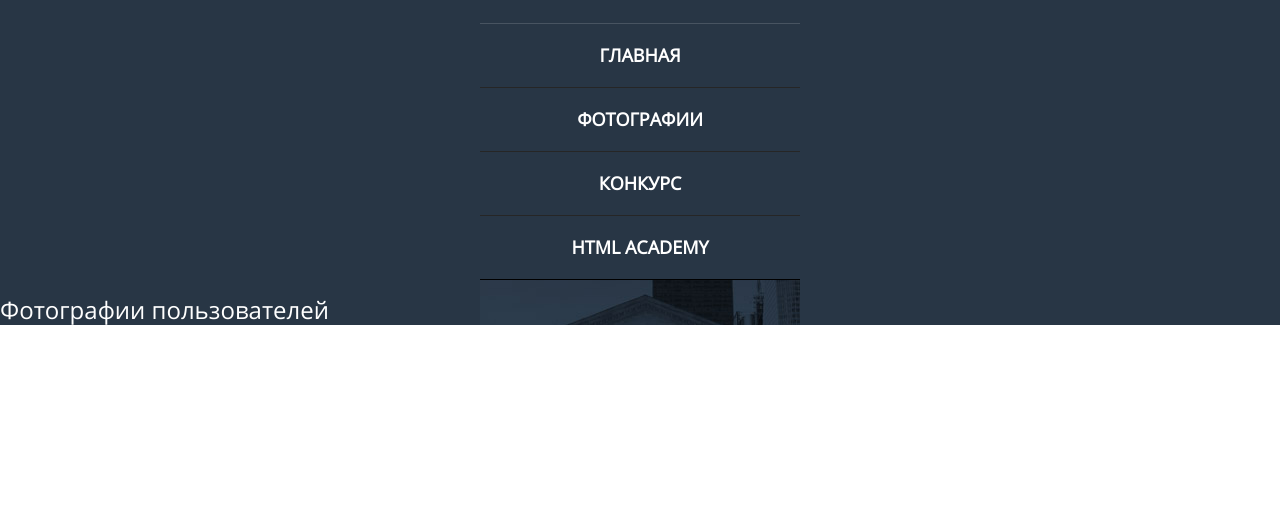
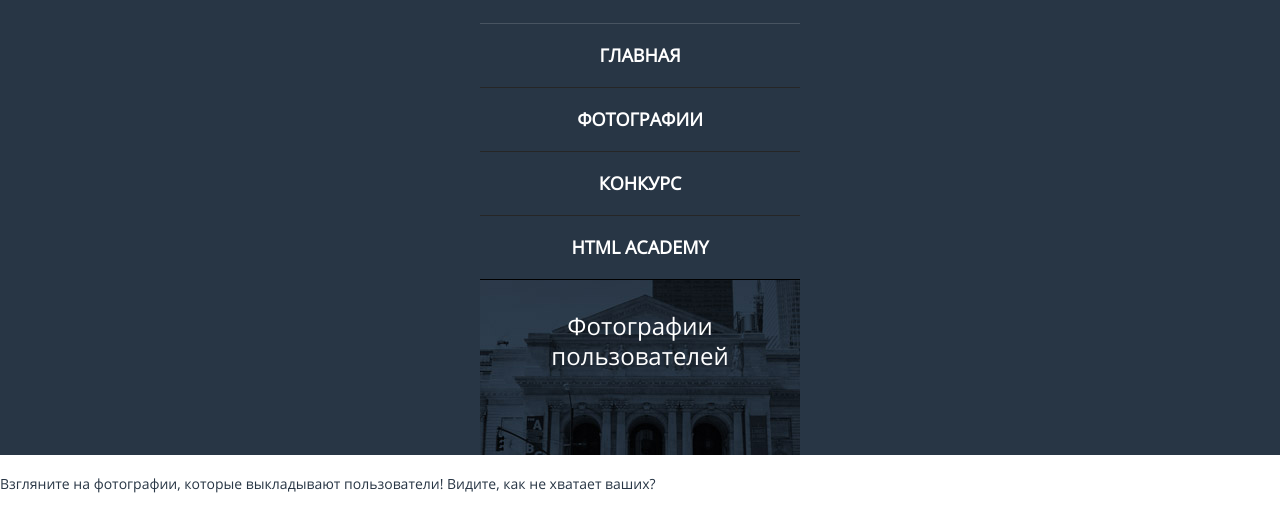
Before and after one commit to paulhardwork/89187-pink, a website: page source/photo.html in a window 1280 px wide. Shown: the part 47-552 px from the top of the page. Drawn offline with nearby package versions, Linux system fonts and the light colour scheme; files that its build step writes are made by us from their sources.

Commit message:
Стилизована шапка для фотографий

```diff
--- a/source/sass/blocks/page-header.scss
+++ b/source/sass/blocks/page-header.scss
@@ -26,9 +26,26 @@
 }
 
 .page-header__title {
+  width: 180px;
+  margin: 0 auto;
+  padding: 0 20px;
+  padding-top: 32px;
+  padding-bottom: 84px;
   font-size: 24px;
   font-weight: 300;
   color: #ffffff;
+  text-align: center;
+}
+
+.page-header--notmain {
+  background-color: $bluelight;
+  background-image: url("../../img/bg-back-mobile@1x.jpg");
+  background-repeat: no-repeat;
+  background-position: center top 263px;
+}
+
+.page-header--notmain .page-header__top {
+  margin-bottom: 0;
 }
 
 // @media (min-width: $tablet-width) {
```
Also changed, not shown: source/index.html (+1 -1 lines).
